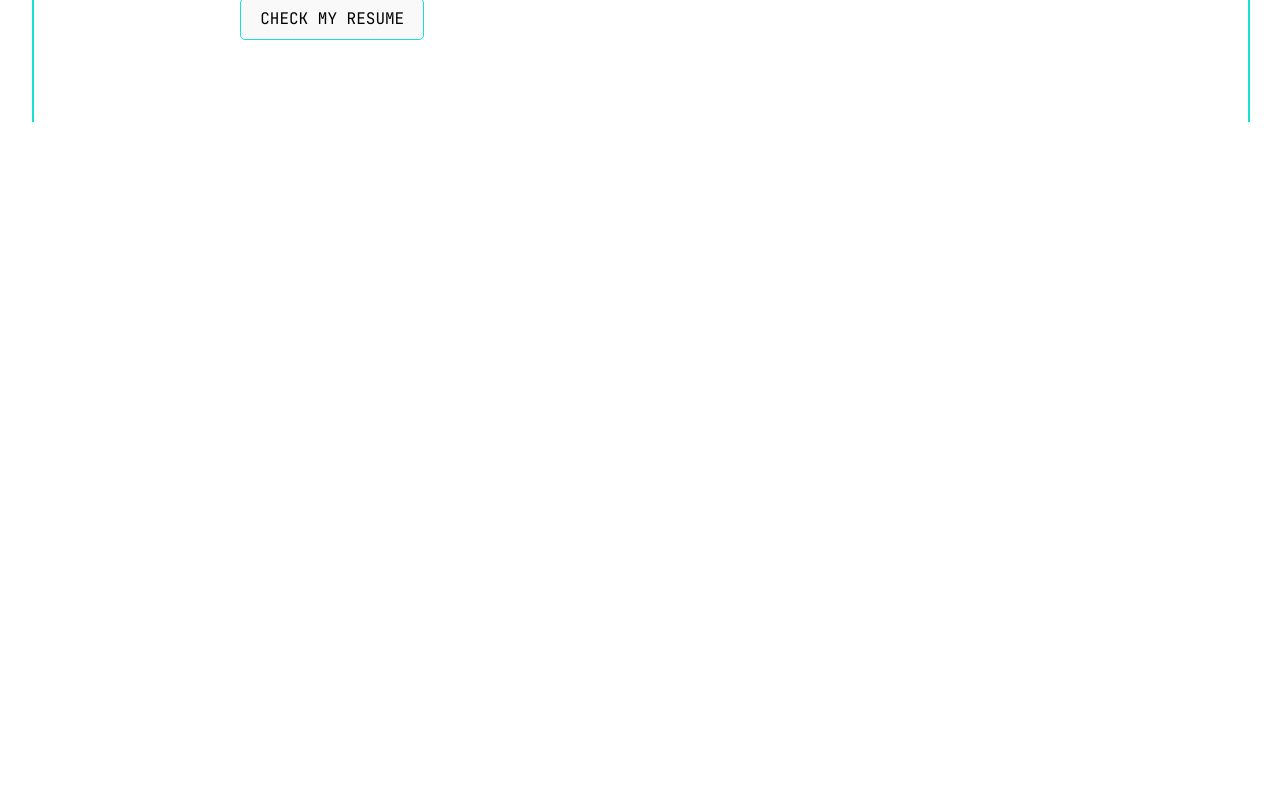
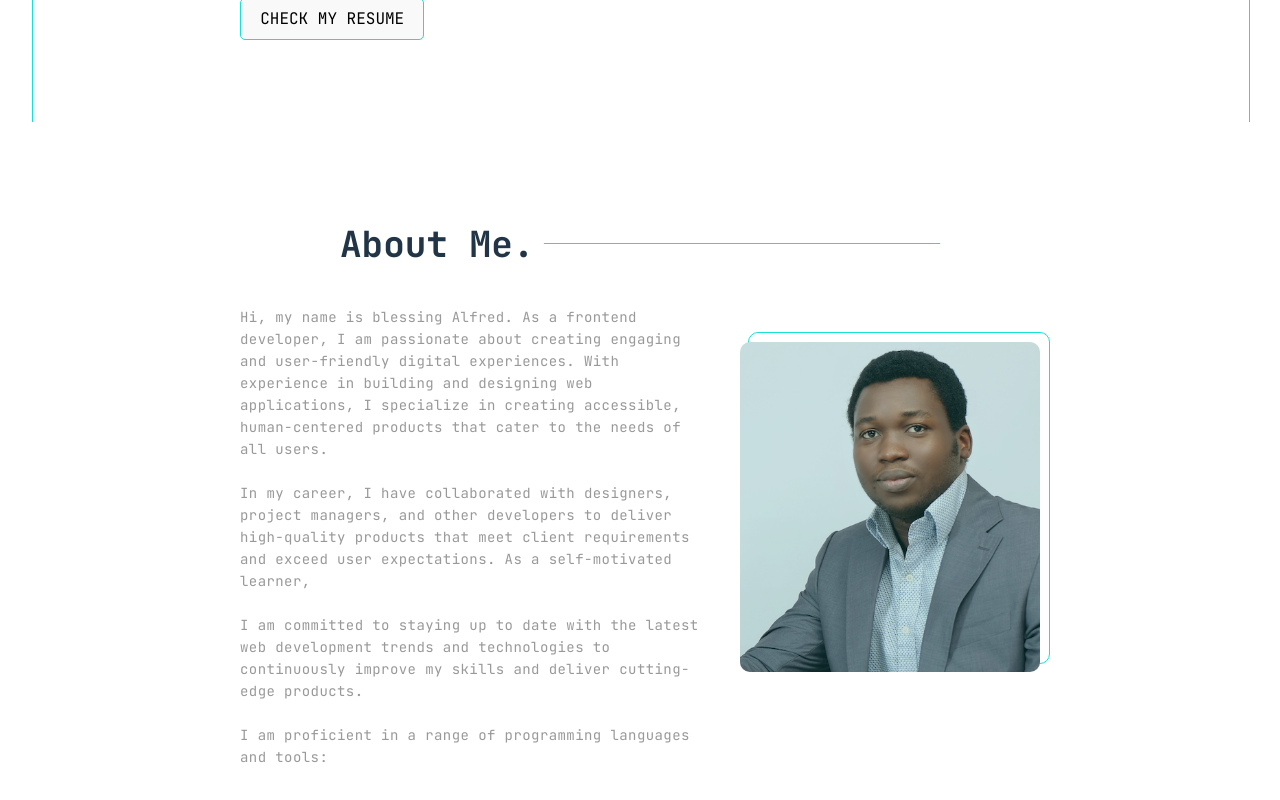
Before and after one commit to blealf/blessing-alfred, a React (Vite) app: page / in a window 1280 px wide. Shown: the part 698-1498 px from the top of the page. Before the commit the page ends 800 px from the top, so only its background shows below. Built offline with nearby package versions, Linux system fonts and the light colour scheme.

Commit message:
about section 1

```diff
--- a/src/App.jsx
+++ b/src/App.jsx
@@ -3,6 +3,7 @@ import Nav from './components/Nav/Nav'
 import SocialNav from './components/Nav/SocialNav'
 import EmailNav from './components/Nav/EmailNav'
 import Hero from './components/Hero/Hero'
+import About from './components/About/About'
 
 function App() {
 
@@ -12,6 +13,7 @@ function App() {
       <EmailNav />
       <Nav />
       <Hero />
+      <About />
     </div>
   )
 }
--- a/src/components/About/About.jsx
+++ b/src/components/About/About.jsx
@@ -1,9 +1,36 @@
 import React from 'react'
+import Heading from '../Heading'
 import './About.scss'
+import blessing from '../../assets/blessing.png'
 
 const About = () => {
   return (
-    <div>About</div>
+    <div className="about">
+      <Heading title="About Me." />
+      <section className="about-section">
+        <div className="about-section__left">
+          <p>
+            Hi, my name is blessing Alfred. As a frontend developer, I am passionate about creating engaging and user-friendly digital experiences. With experience in building and designing web applications, I specialize in creating accessible, human-centered products that cater to the needs of all users.
+            <br />
+            <br />
+
+            In my career, I have collaborated with designers, project managers, and other developers to deliver high-quality products that meet client requirements and exceed user expectations. As a self-motivated learner,
+            <br />
+            <br />
+
+            I am committed to staying up to date with the latest web development trends and technologies to continuously improve my skills and deliver cutting-edge products.
+            <br />
+            <br />
+
+            I am proficient in a range of programming languages and tools:
+            <br />
+          </p>
+        </div>
+        <div className="about-section__right">
+          <img src={blessing} alt="blessing" />
+        </div>
+      </section>
+    </div>
   )
 }
 
--- a/src/components/About/About.scss
+++ b/src/components/About/About.scss
@@ -0,0 +1,56 @@
+.about {
+  max-width: 800px;
+  margin: 0 auto;
+  padding: 20px;
+}
+
+.about-section {
+  display: grid;
+  grid-template-columns: 1fr 320px;
+  gap: 10px;
+  &__left {
+    p {
+      font-size: 14px;
+      line-height: 22px;
+      color: var(--font-dark2);
+      letter-spacing: 0.03em;
+    }
+  }
+  &__right {
+    position: relative;
+    max-width: 300px;
+    margin-left: auto;
+    img {
+      position: relative;
+      margin-top: 50px;
+      width: 300px;
+      height: 330px;
+      border-radius: 10px;
+      z-index: 10;
+    }
+    &::before {
+      content: '';
+      position: absolute;
+      top: 40px;
+      right: -10px;
+      width: 300px;
+      height: 330px;
+      border-radius: 10px;
+      border: 1px solid var(--font-light);
+    }
+    &::after {
+      content: '';
+      position: absolute;
+      left: 0;
+      top: 0;
+      right: 0;
+      width: 300px;
+      height: 330px;
+      background: teal;
+      z-index: 99;
+      opacity: 0.2;
+      margin-top: 50px;
+      border-radius: 10px;
+    }
+  }
+}
--- /dev/null
+++ b/src/components/Heading.jsx
@@ -0,0 +1,34 @@
+import React from 'react'
+import styled from 'styled-components'
+
+const HeadingWrapper = styled.div`
+  display: flex;
+  justify-content: center;
+  align-items: center;
+  max-width: 600px;
+  margin: 0 auto;
+`
+
+const Title = styled.h1`
+  font-size: 36px;
+  font-weight: 600px;
+  line-height: 48px;
+  margin-right: 10px;
+`
+
+const Divider = styled.div`
+  flex-grow: 1;
+  height: 1px;
+  background: #15e1d5;
+`
+
+const Heading = ({ title }) => {
+  return (
+    <HeadingWrapper>
+      <Title>{ title || 'Title.'}</Title>
+      <Divider></Divider>
+    </HeadingWrapper>
+  )
+}
+
+export default Heading
--- a/src/components/Hero/Hero.scss
+++ b/src/components/Hero/Hero.scss
@@ -2,7 +2,7 @@
   max-width: 800px;
   margin: 0 auto;
   padding: 20vw 20px 20px 20px;
-
+  height: clamp(50vh, 65vh, 70vh);
 
   &__mac {
     border-radius: 50%;
--- a/src/components/Nav/Nav.scss
+++ b/src/components/Nav/Nav.scss
@@ -33,6 +33,27 @@
   }
 }
 
+.social-nav {
+  position: fixed;
+  bottom: 0;
+  margin: auto auto -20px 20px;
+ .nav-social {
+   display: flex;
+   flex-direction: column;
+   gap: 25px;
+   justify-content: center;
+   align-items: center;
+   img {
+     width: 25px;
+     cursor: pointer;
+     transition: transform 0.5s ease-in-out;
+     &:hover {
+       transform: translateY(-20%);
+     }
+    }
+  }
+}
+
 .email-nav {
   position: fixed;
   bottom: 0;
@@ -61,33 +82,12 @@
   }
 }
 
-
 .vertical-divider {
   height: 300px;
-  width: 2px;
+  width: 1px;
   background-color: var(--font-light);
  }
 
-.social-nav {
-  position: fixed;
-  bottom: 0;
-  margin: auto auto -20px 20px;
- .nav-social {
-   display: flex;
-   flex-direction: column;
-   gap: 25px;
-   justify-content: center;
-   align-items: center;
-   img {
-     width: 25px;
-     cursor: pointer;
-     transition: transform 0.5s ease-in-out;
-     &:hover {
-       transform: translateY(-20%);
-     }
-    }
-  }
-}
 
 @media screen and (max-width: 950px) {
   .email-nav, .social-nav {
```
Also changed, not shown: src/assets/blessing.png (added).
